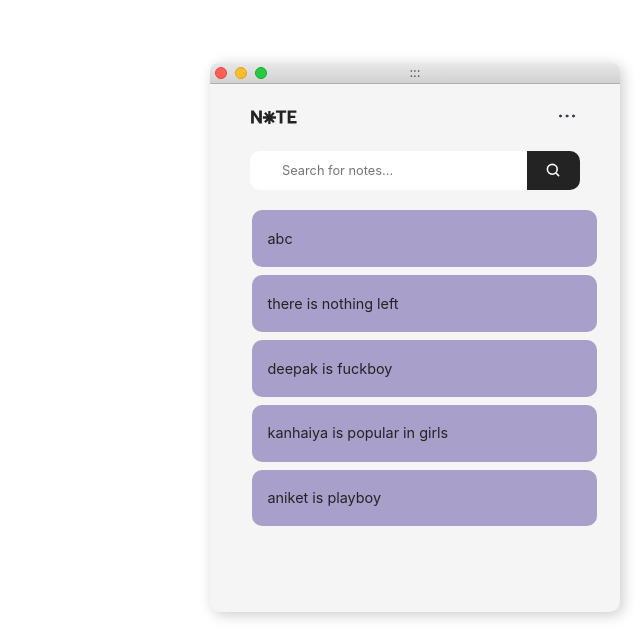
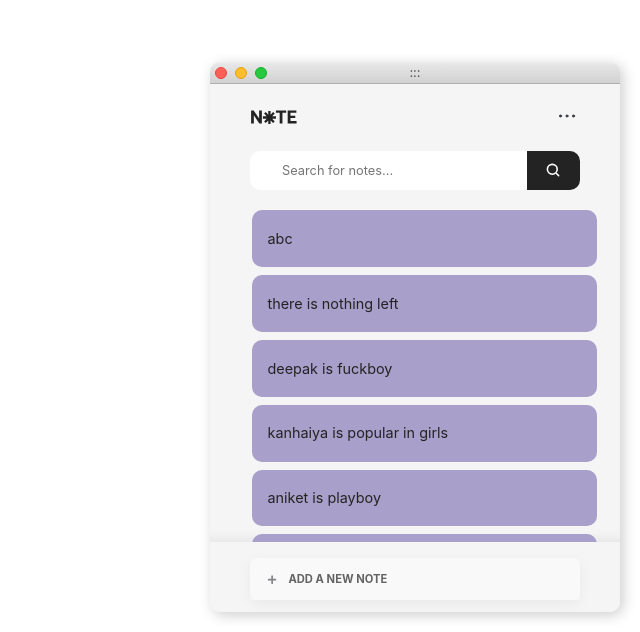
Before and after one commit to deepak-gangwar/note-chrome-extension, a React (Vite) app: page / in a window 1280 px wide. Shown: the part 168-800 px from the top of the page, without its empty margins (640-1280 px from the left). Built offline with nearby package versions, Linux system fonts and the light colour scheme.

Commit message:
Add note button markup and styles

```diff
--- a/src/components/AddExportToolbar/Add/index.jsx
+++ b/src/components/AddExportToolbar/Add/index.jsx
@@ -2,8 +2,18 @@ import styles from './styles'
 
 export default function Add() {
     return (
-        <div style={styles.add_btn}>
-
+        <div style={styles.btn_wrap}>
+            <button style={styles.add_btn}>
+                <span style={styles.icon}>
+                    <svg style={styles.icon_svg} width="16" height="16" viewBox="0 0 16 16" fill="none" xmlns="http://www.w3.org/2000/svg">
+                        <g opacity="1">
+                            <path d="M8.25 14.5L8.25 2" stroke="#33363F" strokeWidth="3" strokeLinecap="round" />
+                            <path d="M2 8.25H14.5" stroke="#33363F" strokeWidth="3" strokeLinecap="round" />
+                        </g>
+                    </svg>
+                </span>
+                <span style={styles.label}>Add a new note</span>
+            </button>
         </div>
     )
 }
--- a/src/components/AddExportToolbar/Add/styles.js
+++ b/src/components/AddExportToolbar/Add/styles.js
@@ -1,3 +1,30 @@
 export default {
-    add_btn: {}
+    btn_wrap: {
+        boxShadow: "0 4px 14px rgba(1, 1, 1, 0.05)",
+        width: "100%",
+        height: "100%",
+    },
+
+    add_btn: {
+        fontWeight: "bolder",
+        textTransform: "uppercase",
+        width: "100%",
+        height: "100%",
+        display: "flex",
+        alignItems: "center",
+    },
+
+    icon: {
+        opacity: "0.6",
+        marginRight: "8px",
+    },
+
+    icon_svg: {
+        transform: "translateY(-2px) scale(0.56)",
+        transformOrigin: "bottom"
+    },
+
+    label: {
+        opacity: "0.6",
+    },
 }
--- a/src/components/AddExportToolbar/styles.js
+++ b/src/components/AddExportToolbar/styles.js
@@ -1,3 +1,11 @@
 export default {
-    toolbar_wrap: {}
+    toolbar_wrap: {
+        fontSize: "0.7rem",
+        background: "#F5F5F5",
+        boxSizing: "border-box",
+        height: "70px",
+        borderBottomRightRadius: "10px",
+        borderBottomLeftRadius: "10px",
+        padding: "1rem 2.5rem 0.8rem",
+    }
 }
--- a/src/components/Panel/index.jsx
+++ b/src/components/Panel/index.jsx
@@ -5,6 +5,7 @@ import TitleBar from '../TitleBar'
 import Navbar from '../Navbar'
 import Search from '../Search'
 import Note from '../Note'
+import AddExportToolbar from '../AddExportToolbar'
 
 export const TotalNotesContext = createContext(Store)
 
@@ -53,6 +54,7 @@ export default function Panel() {
                         </li>
                     ))}
             </ul>
+            <AddExportToolbar />
         </div>
     )
 }
--- a/src/components/Panel/styles.js
+++ b/src/components/Panel/styles.js
@@ -13,9 +13,10 @@ export default {
 
     notes_list: {
         listStyleType: "none",
-        height: "330px",
+        height: "340px",
         overflowY: "scroll",
         padding: 0,
         margin: 0,
+        boxShadow: "inset 0 -20px 14px -20px rgba(1, 1, 1, 0.1)",
     }
 }
```
Also changed, not shown: src/components/AddExportToolbar/Export/index.jsx (renamed from src/components/AddExportToolbar/Export/index..jsx).
